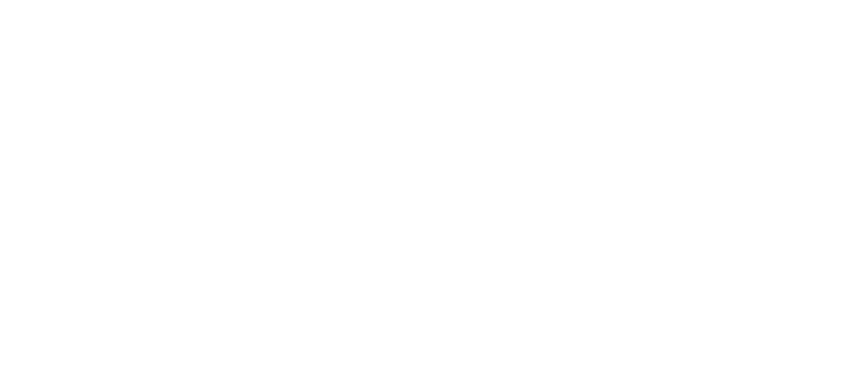
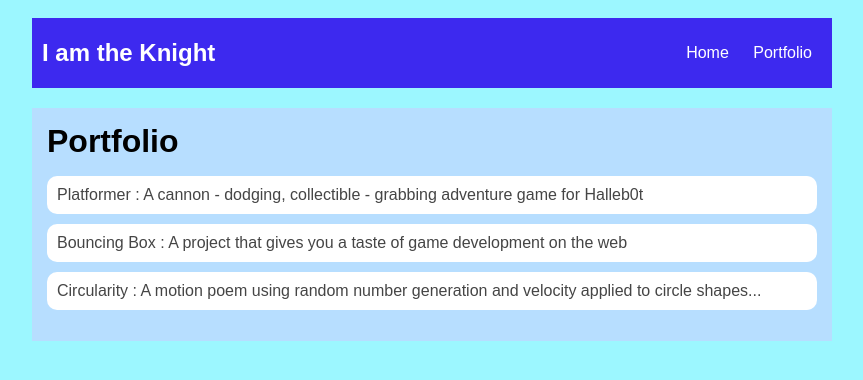
Before and after one commit to jdaigle23/jdaigle23.github.io, a plain HTML site: page portfolio.html in a window 1280 px wide. Shown: the whole page, without its empty margins (208-1071 px from the left). Drawn offline with Linux system fonts and the light colour scheme.

```diff
--- a/portfolio.html
+++ b/portfolio.html
@@ -0,0 +1,34 @@
+<!DOCTYPE html>
+<html>
+  <head>
+    <title>J Drizzle's Website</title>
+    <link rel="stylesheet" href="style.css" />
+  </head>
+
+  <body>
+    <!-- All content goes here -->
+    <div id="all-contents">
+      <nav>
+        <h1>I am the Knight</h1>
+        <ul id="nav-ul">
+          <li class="nav-li">
+            <a href="index.html">Home</a>
+          </li>
+          <li class="nav-li">
+            <a href="portfolio.html">Portfolio</a>
+          </li>
+        </ul>
+      </nav>
+      <main>
+        <div class="content">
+            <h1>Portfolio</h1>
+            <ul id="portfolio">
+                <li><a href="projects/platformer/">Platformer : A cannon - dodging, collectible - grabbing adventure game for Halleb0t</a></li>
+                <li><a href="projects/bouncing-box/">Bouncing Box : A project that gives you a taste of game development on the web </a></li>
+                <li><a href="projects/circularity/">Circularity : A motion poem using random number generation and velocity applied to circle shapes...</a></li>
+            </ul>
+        </div>
+      </main>
+    </div>
+  </body>
+</html>
--- a/style.css
+++ b/style.css
@@ -1,5 +1,5 @@
 body {
-    background: rgb(125, 198, 205);
+    background: rgb(156, 247, 255);
     color: rgb(45, 45, 45);
     padding: 10px;
     font-family: arial;
@@ -11,8 +11,9 @@
 
 /* navigation menu */
 nav {
-    background: rgb(239, 80, 41);
+    background: rgb(61, 41, 239);
    margin: 0 auto;
+   margin-bottom: 20px;
     display: flex;
     padding: 10px;
 }
@@ -37,7 +38,7 @@
 
 /* main container area beneath menu */
 main {
-    background: rgb(245, 238, 219);
+    background: rgb(183, 222, 255);
     display: flex;
 }
 .sidebar {
@@ -60,3 +61,28 @@
 h2, h3 {
     margin: 0px;
 }
+         /* portfolio styles */
+         .content h1 {
+            color: black;
+        }
+
+        #portfolio {
+            list-style-type: none;
+            padding-left: 0;
+        }
+
+        #portfolio li {
+            background: #fff;
+            padding: 10px;
+            border-radius: 10px;
+            margin-bottom: 10px;
+        }
+
+        #portfolio li:hover {
+            background: #eee;
+        }
+
+        #portfolio a {
+            text-decoration: none;
+            color: #454545;
+        }
```
